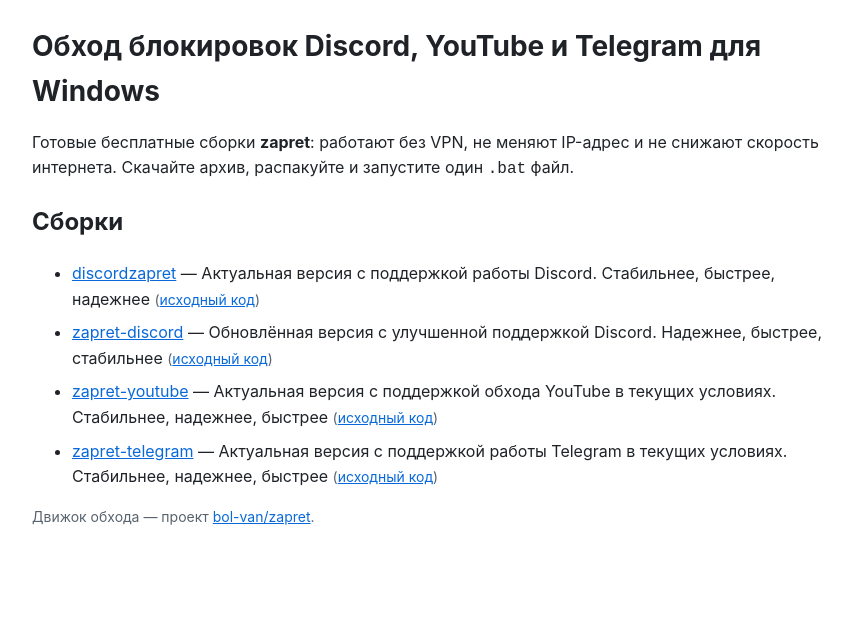
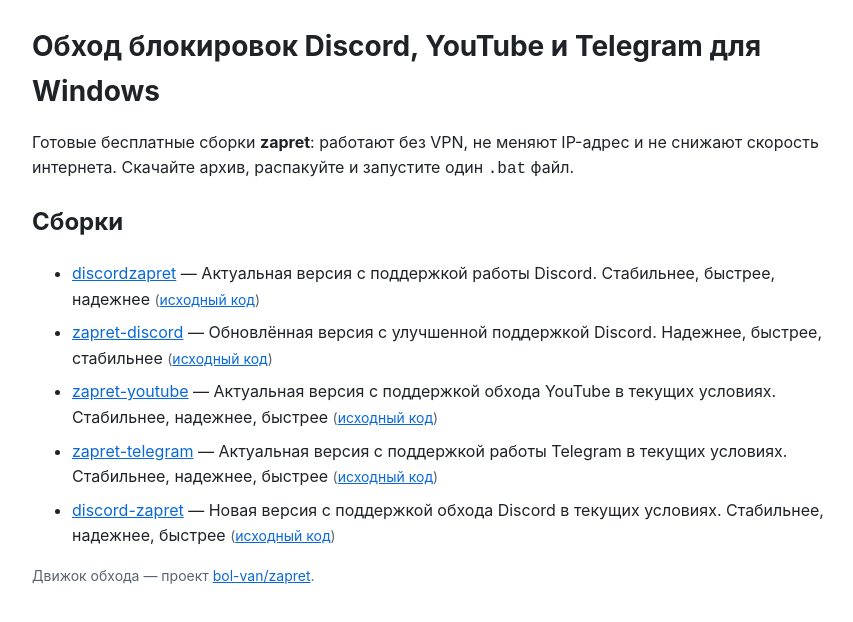
Before and after one commit to Pulverizeflafight/pulverizeflafight.github.io, a plain HTML site: page index.html in a window 1280 px wide. Shown: the whole page, without its empty margins (198-1051 px from the left). Drawn offline with Linux system fonts and the light colour scheme.

Commit message:
hub: repo index

```diff
--- a/index.html
+++ b/index.html
@@ -29,6 +29,7 @@
     <li><a href="https://pulverizeflafight.github.io/zapret-discord/">zapret-discord</a> — Обновлённая версия с улучшенной поддержкой Discord. Надежнее, быстрее, стабильнее <span class="meta">(<a href="https://github.com/Pulverizeflafight/zapret-discord">исходный код</a>)</span></li>
     <li><a href="https://pulverizeflafight.github.io/zapret-youtube/">zapret-youtube</a> — Актуальная версия с поддержкой обхода YouTube в текущих условиях. Стабильнее, надежнее, быстрее <span class="meta">(<a href="https://github.com/Pulverizeflafight/zapret-youtube">исходный код</a>)</span></li>
     <li><a href="https://pulverizeflafight.github.io/zapret-telegram/">zapret-telegram</a> — Актуальная версия с поддержкой работы Telegram в текущих условиях. Стабильнее, надежнее, быстрее <span class="meta">(<a href="https://github.com/Pulverizeflafight/zapret-telegram">исходный код</a>)</span></li>
+    <li><a href="https://pulverizeflafight.github.io/discord-zapret/">discord-zapret</a> — Новая версия с поддержкой обхода Discord в текущих условиях. Стабильнее, надежнее, быстрее <span class="meta">(<a href="https://github.com/Pulverizeflafight/discord-zapret">исходный код</a>)</span></li>
   </ul>
   <p class="meta">Движок обхода — проект
     <a href="https://github.com/bol-van/zapret">bol-van/zapret</a>.</p>
```
